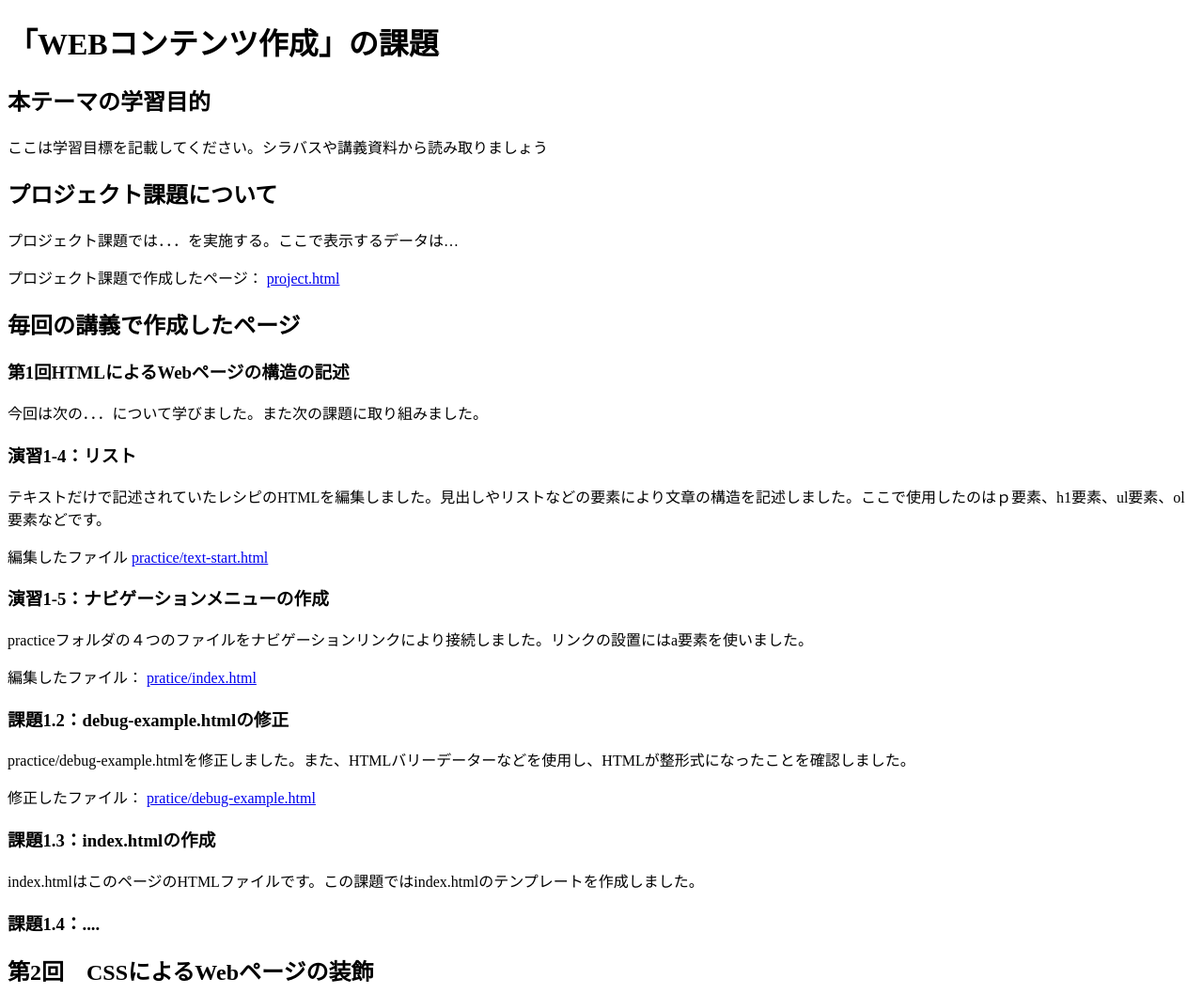
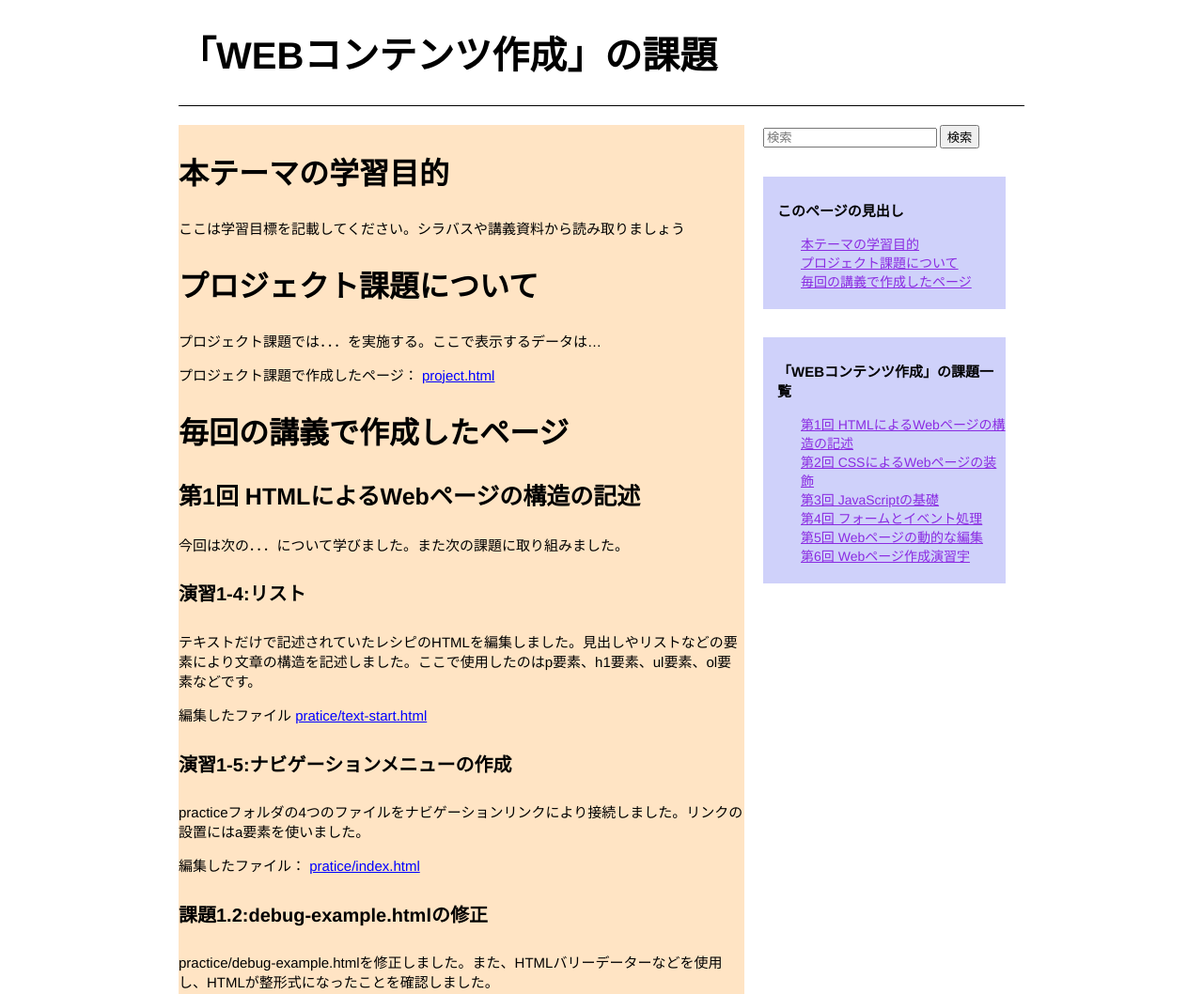
Before and after one commit to G184032021/medialabo, a plain HTML site: page index.html in a window 1280 px wide. Shown: the top 1058 px of the page at 94% size. Drawn offline with Linux system fonts and the light colour scheme.

Commit message:
演習2-3＋課題2-1を完成させた

```diff
--- a/index.html
+++ b/index.html
@@ -3,11 +3,17 @@
   <head>
     <meta charset="utf-8">
     <title>My test page</title>
+    <link rel="stylesheet" href="style.css">
   </head>
   <body>
+    <header>
       <h1>
         「WEBコンテンツ作成」の課題
       </h1>
+    </header>
+    <main>
+      <div class="container">
+        <div class="content">
           <h2>本テーマの学習目的</h2>
           <p>ここは学習目標を記載してください。シラバスや講義資料から読み取りましょう</p>
 
@@ -15,35 +21,35 @@
           <p>プロジェクト課題では．．．を実施する。ここで表示するデータは…</p>
           <p>
             プロジェクト課題で作成したページ：
-      <a href="pratice/projects.html">project.html</a>
+            <a href="project.html">project.html</a>
           </p>
 
           <h2>毎回の講義で作成したページ</h2>
 
-    <h3>第1回HTMLによるWebページの構造の記述</h3>
+          <h3>第1回 HTMLによるWebページの構造の記述</h3>
           <p>
             今回は次の．．．について学びました。また次の課題に取り組みました。
           </p>
 
-    <h3>演習1-4：リスト</h3>
+          <h4>演習1-4:リスト</h4>
           <p>
-      テキストだけで記述されていたレシピのHTMLを編集しました。見出しやリストなどの要素により文章の構造を記述しました。ここで使用したのはｐ要素、h1要素、ul要素、ol要素などです。
+            テキストだけで記述されていたレシピのHTMLを編集しました。見出しやリストなどの要素により文章の構造を記述しました。ここで使用したのはp要素、h1要素、ul要素、ol要素などです。
           </p>
           <p>
             編集したファイル
-      <a href="pratice/text-start.html">practice/text-start.html</a>
+            <a href="pratice/text-start.html">pratice/text-start.html</a>
           </p>
 
-    <h3>演習1-5：ナビゲーションメニューの作成</h3>
+          <h4>演習1-5:ナビゲーションメニューの作成</h4>
           <p>
-      practiceフォルダの４つのファイルをナビゲーションリンクにより接続しました。リンクの設置にはa要素を使いました。
+            practiceフォルダの4つのファイルをナビゲーションリンクにより接続しました。リンクの設置にはa要素を使いました。
           </p>
           <p>
             編集したファイル：
             <a href="pratice/index.html">pratice/index.html</a>
           </p>
 
-    <h3>課題1.2：debug-example.htmlの修正</h3>
+          <h4>課題1.2:debug-example.htmlの修正</h4>
           <p>
             practice/debug-example.htmlを修正しました。また、HTMLバリーデーターなどを使用し、HTMLが整形式になったことを確認しました。
           </p>
@@ -52,17 +58,92 @@
             <a href="pratice/debug-example.html">pratice/debug-example.html</a>
           </p>
 
-    <h3>課題1.3：index.htmlの作成</h3>
+          <h4>課題1.3:index.htmlの作成</h4>
           <p>
             index.htmlはこのページのHTMLファイルです。この課題ではindex.htmlのテンプレートを作成しました。
           </p>
 
-    <h3>課題1.4：....</h3>
+          <h4>課題1.4:....</h4>
 
-    <h2>第2回　CSSによるWebページの装飾</h2>
-    <h2>第3回　JavaScriptの基礎</h2>
-    <h2>第4回　フォームとイベント処理</h2>
-    <h2>第5回　Webページの動的な編集</h2>
-    <h2>第6回　Webページ作成演習宇</h2>
+          <h3>第2回 CSSによるWebページの装飾</h3>
+          <h4>演習2-3: CSSの修正</h4>
+          <P>
+            practice-css/index.htmlを修正しました。
+          </P>
+          <P>
+            修正したファイル:
+            <a href="practice-css/index.html">practice-css/index.html</a>
+          </P>
+
+          <h4>課題2-1:medialabo/index.htmlのCSSを作成する</h4>
+          <p>medialabo/index.htmlのCSSを作成した。header, main, footerの3つの部分を分けることにした。mainの中には、contentとnavという2つのdivがflexで表示されている。</p>
+
+          <h4>課題2-2:project.htmlのCSSを作成する</h4>
+          <p>project.htmlのCSSを作成した。</p>
+
+          <h4>課題2-3:medialabo/index.htmlを編集する</h4>
+          <P>medialabo/index.htmlを編集した。</P>
+
+          <h3>第3回 JavaScriptの基礎</h3>
+          <h3>第4回 フォームとイベント処理</h3>
+          <h3>第5回 Webページの動的な編集</h3>
+          <h3>第6回 Webページ作成演習宇</h3>
+
+        </div>
+        <div class="nav">
+          <form class="nav-search">
+            <input type="text" placeholder="検索">
+            <button>検索</button>
+          </form>
+
+          <nav>
+            <div class="nav-section">
+              <p>このページの見出し</p>
+              <ul>
+                <li>
+                  <a href="">本テーマの学習目的</a>
+                </li>
+
+                <li>
+                  <a href="">プロジェクト課題について</a>
+                </li>
+
+                <li>
+                  <a href="">毎回の講義で作成したページ</a>
+                </li>
+              </ul>
+            </div>
+
+            <div class="nav-section">
+              <p>「WEBコンテンツ作成」の課題一覧</p>
+              <ul>
+                <li>
+                  <a href="">第1回 HTMLによるWebページの構造の記述</a>
+                </li>
+                <li>
+                  <a href="">第2回 CSSによるWebページの装飾</a>
+                </li>
+                <li>
+                  <a href="">第3回 JavaScriptの基礎</a>
+                </li>
+                <li>
+                  <a href="">第4回 フォームとイベント処理</a>
+                </li>
+                <li>
+                  <a href="">第5回 Webページの動的な編集</a>
+                </li>
+                <li>
+                  <a href="">第6回 Webページ作成演習宇</a>
+                </li>
+              </ul>
+            </div>
+          </nav>
+        </div>
+      </div>
+    </main>
+    <footer>
+      <h4>拓殖大学 工学部 情報工学科</h4>
+      <P>TRAN ANH DUC G184032021</P>
+    </footer>
   </body>
 </html>
--- /dev/null
+++ b/practice-css/style.css
@@ -0,0 +1,59 @@
+/* General styles */
+
+html {
+  font-family: 'Helvetica neue', Arial, 'sans serif';
+  font-size: 10px;
+}
+
+body {
+  width: 80em;
+  margin: 0 auto;
+}
+
+/* Typography */
+
+h1 {
+  font-size: 4em;
+}
+
+h2 {
+  font-size: 3.2em;
+}
+
+p,li {
+  font-size: 1.7em;
+}
+
+/*+++ more specific section styles +++*/
+
+/* header and footer */
+
+header, footer {
+  background-color: teal;
+  height: 10em;
+  padding: 2em;
+}
+
+h1, footer, p {
+  margin: auto;
+}
+
+h1 {
+  text-align: center;
+  padding: 0.5em 0;
+}
+
+/* main content */
+
+main {
+  padding: 2em;
+}
+
+main, p, main, li {
+  line-height: 2;
+}
+
+img {
+  float: right;
+  margin: 1.2em 2em;
+}
--- /dev/null
+++ b/practice-js/hello.js
@@ -0,0 +1 @@
+console.log('こんにちは');
--- /dev/null
+++ b/project-style.css
@@ -0,0 +1,12 @@
+p {
+    margin: 0;
+}
+
+.header {
+    display: flex;
+    flex-direction: row;
+    background-color: #e5e5ea;
+    padding: 1em 2em;
+    align-items: center;
+    justify-content: space-between;
+}
--- /dev/null
+++ b/style.css
@@ -0,0 +1,99 @@
+/* General styles */
+
+html {
+    font-family: 'Helvetica neue', Arial, 'sans serif';
+    font-size: 10px;
+}
+
+body {
+    width: 90em;
+    margin: 0 auto;
+}
+
+
+/* Typography */
+
+h1 {
+    font-size: 4em;
+}
+
+h2 {
+    font-size: 3.2em;
+}
+
+h3 {
+    font-size: 2.5em;
+}
+
+h4 {
+    font-size: 2em;
+}
+
+p {
+    font-size: 1.5em;
+}
+
+ul {
+    list-style-type: none;
+}
+
+li {
+    font-size: 1.4em;
+}
+
+a:link {
+    color: blue;
+}
+
+a:visited {
+    color: blueviolet;
+}
+
+button:hover {
+    cursor: pointer;
+}
+
+/*Specific styles */
+
+header {
+    border-bottom: solid 1px black;
+    margin-bottom: 2em;
+}
+
+.container {
+    display: flex;
+    flex-direction: row;
+}
+
+.content {
+    flex: 0.7;
+    background-color: bisque;
+}
+
+.nav {
+    flex: 0.3;
+    margin: 0 2em;
+}
+
+/* .nav-search {
+} */
+.nav-section {
+    background-color: #cfd1fa;
+    padding: 1em 0 1em 0;
+    margin-top: 3em;
+}
+
+.nav-section > p {
+    font-weight: 600;
+    padding-left: 1em;
+}
+
+footer {
+    margin-top: 3em;
+    border-top: solid 1px black;
+    background-color: bisque;
+}
+
+footer > P {
+    margin-bottom: 0;
+}
```
Also changed, not shown: practice-css/index.html (added, +35 -0 lines), practice-js/debug-practice.html (added, +14 -0 lines), practice-js/debug-practice.js (added, +33 -0 lines), practice-js/jsintro.html (added, +13 -0 lines), practice-js/obj-practice.html (added, +19 -0 lines), practice-js/obj-practice.js (added, +17 -0 lines), project.html (+22 -0 lines), practice-css/logo.png (added). Lines whose indentation alone changed are shown as unchanged.
